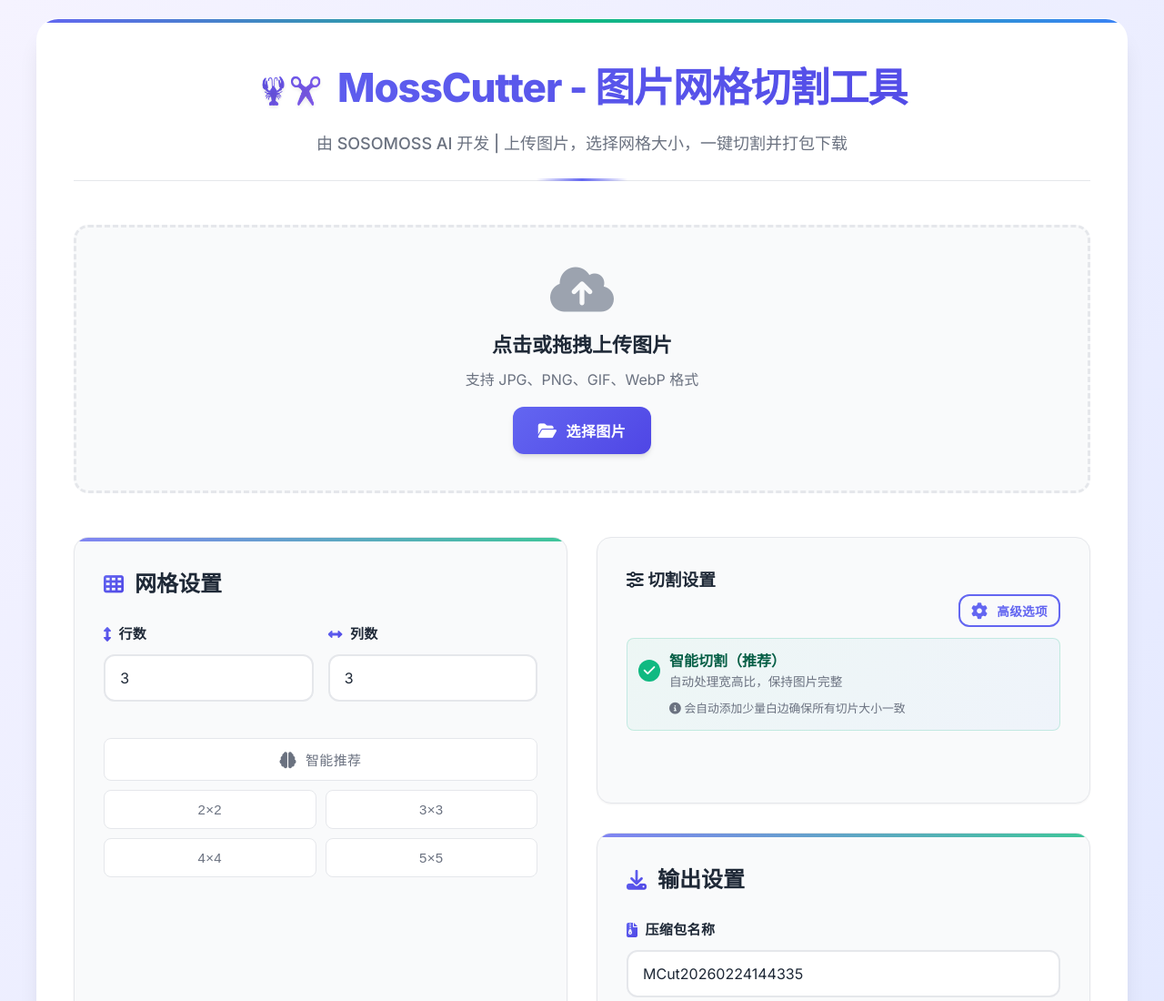
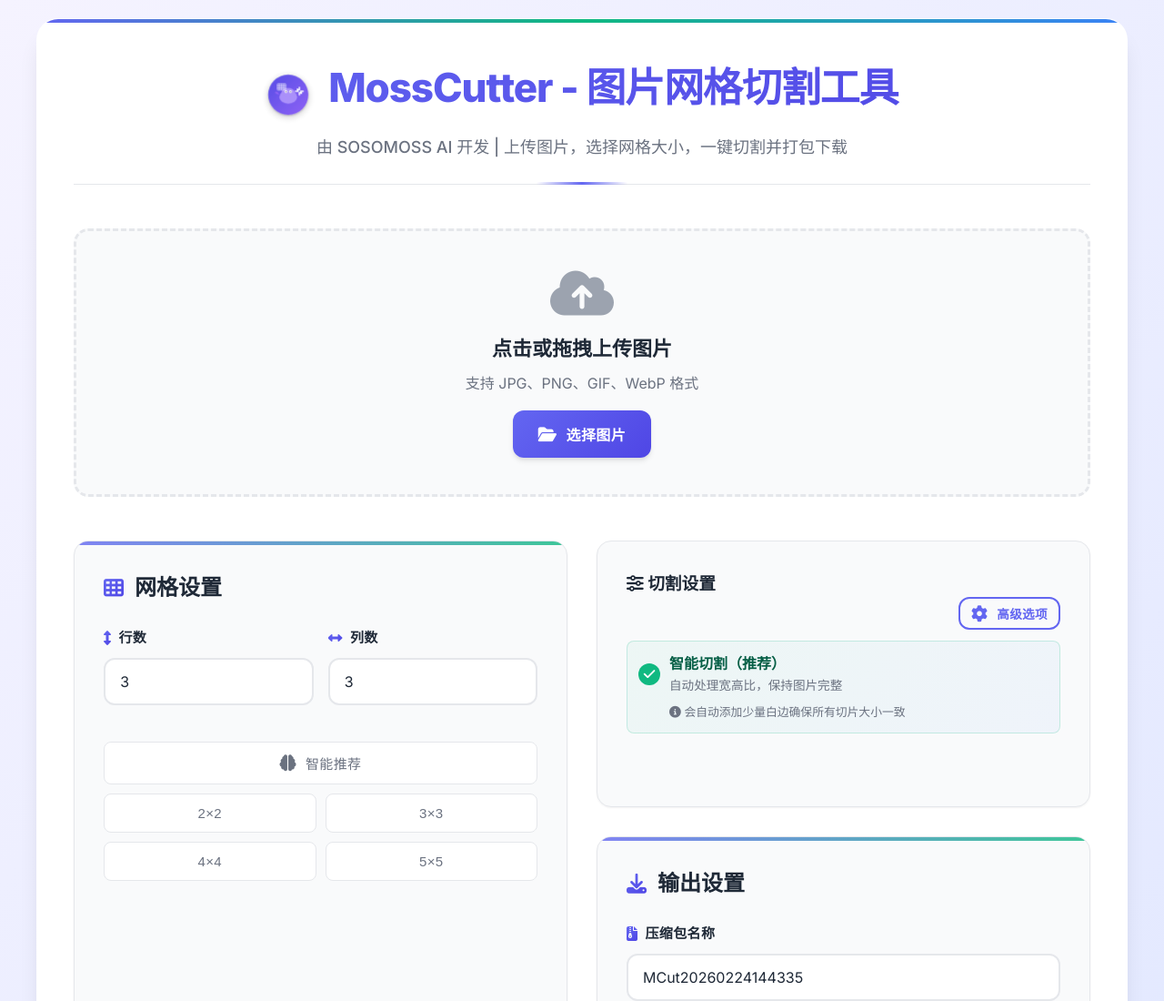
Before and after one commit to sosomoss2050/moss-cutter, a website: page index.html in a window 1280 px wide. Shown: the top 1100 px of the page at 91% size. Drawn offline with nearby package versions, Linux system fonts and the light colour scheme.

Commit message:
创建单个图标：龙虾举着剪刀剪切网格
## 创建单个组合图标
- 问题：之前是🦞 + ✂️两个分开的图标
- 解决：创建单个SVG图标（龙虾举着剪刀）

## 图标设计
1. SVG文件：lobster-scissors.svg
2. 设计元素：小龙虾 + 剪刀 + 网格
3. 品牌色：蓝色渐变 (#4f46e5 → #8b5cf6)
4. 尺寸：48×48像素

## 交互效果
- 悬停动画：放大+旋转
- 脉动动画：3秒循环
- 阴影效果：CSS drop-shadow

## 用户体验
✅ 单个图标：不再需要两个emoji
✅ 直观表达：龙虾举着剪刀剪切网格
✅ 品牌一致：与favicon设计相同
✅ 动态交互：悬停+脉动动画

## 技术实现
- HTML：使用img标签加载SVG
- CSS：添加动画和悬停效果
- SVG：自定义矢量图标

## 设计统一
1. favicon：小龙虾剪切图片网格
2. 页面logo：小龙虾举着剪刀剪切网格
3. 品牌色：蓝色渐变
4. 动画：脉动+悬停交互

```diff
--- a/index.html
+++ b/index.html
@@ -83,7 +83,12 @@
 <body>
     <div class="container">
         <header>
-            <h1><span class="logo-icon">🦞✂️</span> MossCutter - 图片网格切割工具</h1>
+            <h1>
+                <span class="logo-icon">
+                    <img src="lobster-scissors.svg" alt="小龙虾举着剪刀剪切网格" class="logo-svg">
+                </span>
+                MossCutter - 图片网格切割工具
+            </h1>
             <p class="subtitle">由 SOSOMOSS AI 开发 | 上传图片，选择网格大小，一键切割并打包下载</p>
         </header>
 
--- a/style.css
+++ b/style.css
@@ -273,15 +273,21 @@
 /* Logo图标样式 */
 .logo-icon {
     display: inline-block;
-    margin-right: 10px;
-    font-size: 1.8rem;
+    margin-right: 12px;
     vertical-align: middle;
-    background: linear-gradient(135deg, #4f46e5, #8b5cf6);
-    -webkit-background-clip: text;
-    background-clip: text;
-    -webkit-text-fill-color: transparent;
-    text-shadow: 0 2px 4px rgba(0,0,0,0.1);
     animation: logoPulse 3s infinite;
+}
+
+.logo-svg {
+    width: 48px;
+    height: 48px;
+    vertical-align: middle;
+    filter: drop-shadow(0 2px 4px rgba(0,0,0,0.2));
+    transition: transform 0.3s ease;
+}
+
+.logo-svg:hover {
+    transform: scale(1.1) rotate(5deg);
 }
 
 @keyframes logoPulse {
```
Also changed, not shown: lobster-scissors.svg (added).
